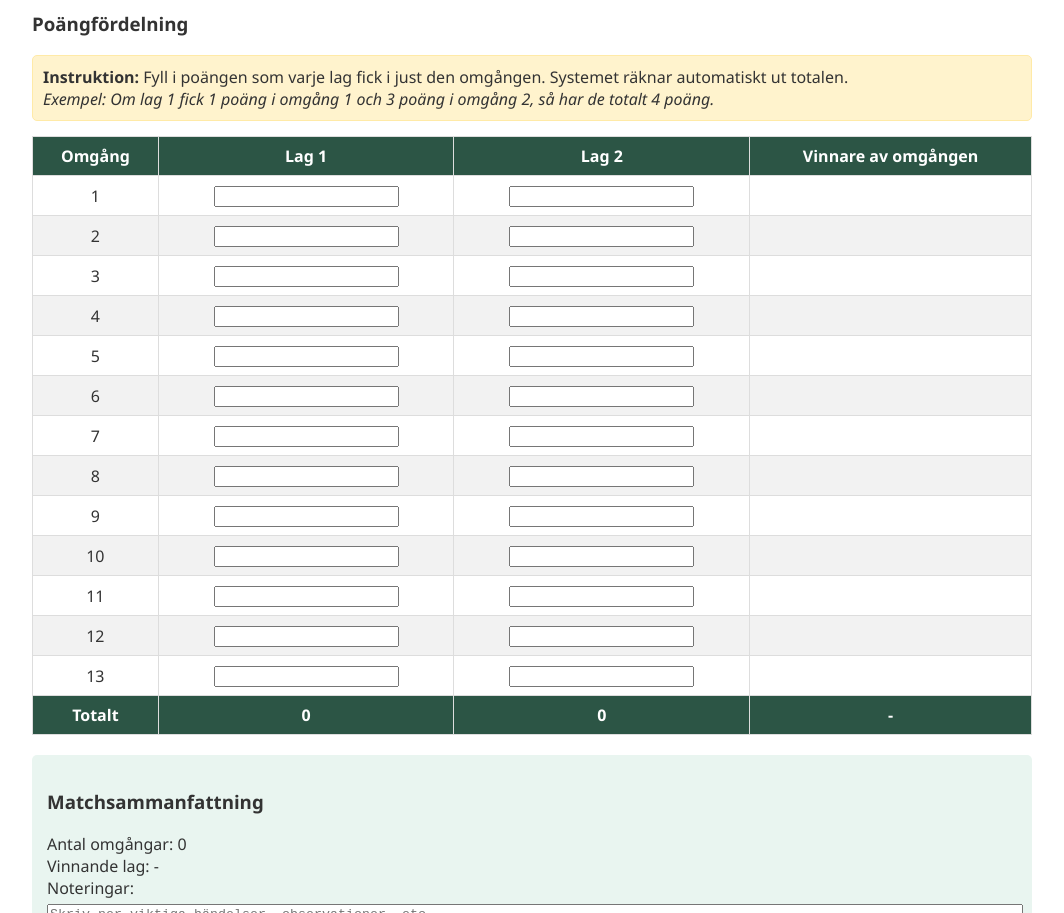
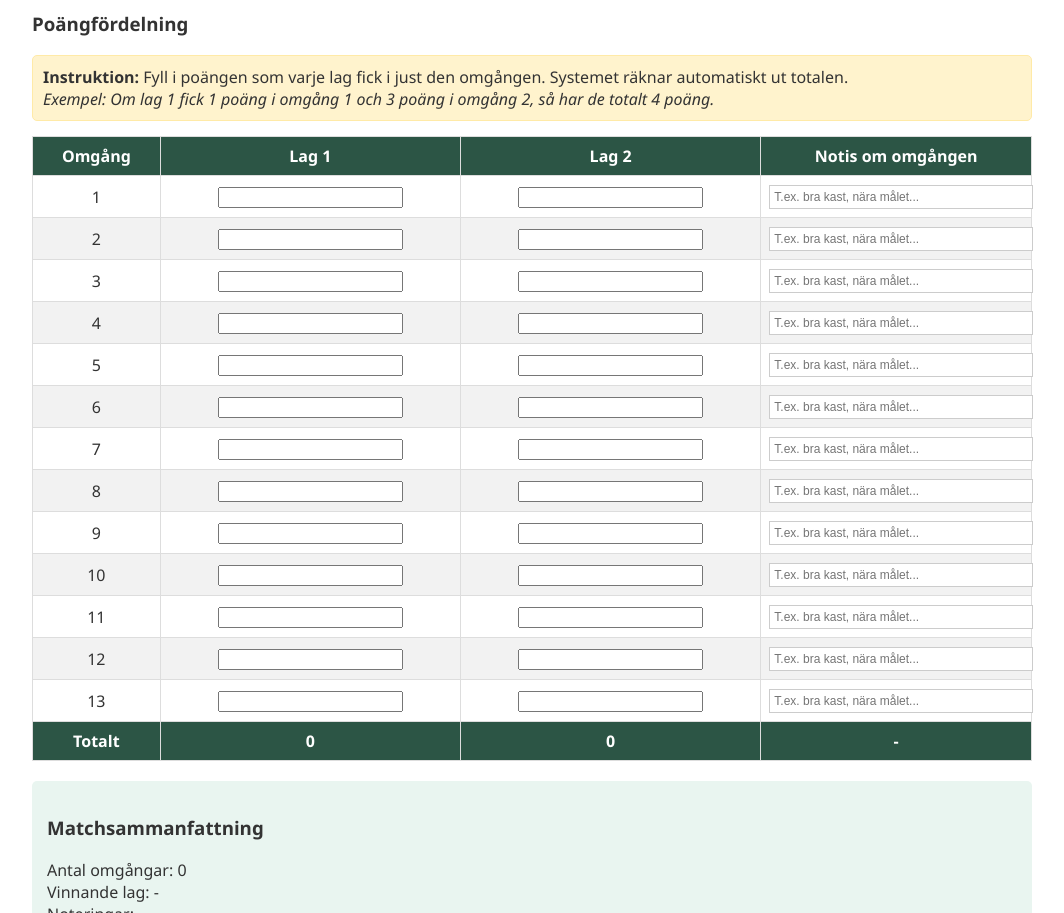
Before and after one commit to Mats6102hamberg/matchprotokoll, a plain HTML site: page public/index.html in a window 1280 px wide. Shown: the part 380-1293 px from the top of the page, without its empty margins (108-1172 px from the left). Drawn offline with Linux system fonts and the light colour scheme.

Commit message:
Lagt till notis-fält för varje omgång istället för vinnare-visning

```diff
--- a/public/index.html
+++ b/public/index.html
@@ -46,6 +46,17 @@
             border: 1px solid #ddd;
             padding: 8px;
             text-align: center;
+        }
+        .round-note {
+            width: 100%;
+            border: 1px solid #ccc;
+            padding: 4px;
+            font-size: 12px;
+            text-align: left;
+        }
+        .round-note:focus {
+            border-color: #2c5545;
+            outline: none;
         }
         th {
             background-color: #2c5545;
@@ -145,7 +156,7 @@
                 <th>Omgång</th>
                 <th id="team1-header">Lag 1</th>
                 <th id="team2-header">Lag 2</th>
-                <th>Vinnare av omgången</th>
+                <th>Notis om omgången</th>
             </tr>
         </thead>
          <tbody>
@@ -153,79 +164,79 @@
                 <td>1</td>
                 <td><input type="number" min="0" class="score-input" data-team="1" data-round="1"></td>
                 <td><input type="number" min="0" class="score-input" data-team="2" data-round="1"></td>
-                <td class="round-winner" data-round="1"></td>
+                <td><input type="text" class="round-note" data-round="1" placeholder="T.ex. bra kast, nära målet..."></td>
             </tr>
             <tr>
                 <td>2</td>
                 <td><input type="number" min="0" class="score-input" data-team="1" data-round="2"></td>
                 <td><input type="number" min="0" class="score-input" data-team="2" data-round="2"></td>
-                <td class="round-winner" data-round="2"></td>
+                <td><input type="text" class="round-note" data-round="2" placeholder="T.ex. bra kast, nära målet..."></td>
             </tr>
             <tr>
                 <td>3</td>
                 <td><input type="number" min="0" class="score-input" data-team="1" data-round="3"></td>
                 <td><input type="number" min="0" class="score-input" data-team="2" data-round="3"></td>
-                <td class="round-winner" data-round="3"></td>
+                <td><input type="text" class="round-note" data-round="3" placeholder="T.ex. bra kast, nära målet..."></td>
             </tr>
             <tr>
                 <td>4</td>
                 <td><input type="number" min="0" class="score-input" data-team="1" data-round="4"></td>
                 <td><input type="number" min="0" class="score-input" data-team="2" data-round="4"></td>
-                <td class="round-winner" data-round="4"></td>
+                <td><input type="text" class="round-note" data-round="4" placeholder="T.ex. bra kast, nära målet..."></td>
             </tr>
             <tr>
                 <td>5</td>
                 <td><input type="number" min="0" class="score-input" data-team="1" data-round="5"></td>
                 <td><input type="number" min="0" class="score-input" data-team="2" data-round="5"></td>
-                <td class="round-winner" data-round="5"></td>
+                <td><input type="text" class="round-note" data-round="5" placeholder="T.ex. bra kast, nära målet..."></td>
             </tr>
             <tr>
                 <td>6</td>
                 <td><input type="number" min="0" class="score-input" data-team="1" data-round="6"></td>
                 <td><input type="number" min="0" class="score-input" data-team="2" data-round="6"></td>
-                <td class="round-winner" data-round="6"></td>
+                <td><input type="text" class="round-note" data-round="6" placeholder="T.ex. bra kast, nära målet..."></td>
             </tr>
             <tr>
                 <td>7</td>
                 <td><input type="number" min="0" class="score-input" data-team="1" data-round="7"></td>
                 <td><input type="number" min="0" class="score-input" data-team="2" data-round="7"></td>
-                <td class="round-winner" data-round="7"></td>
+                <td><input type="text" class="round-note" data-round="7" placeholder="T.ex. bra kast, nära målet..."></td>
             </tr>
             <tr>
                 <td>8</td>
                 <td><input type="number" min="0" class="score-input" data-team="1" data-round="8"></td>
                 <td><input type="number" min="0" class="score-input" data-team="2" data-round="8"></td>
-                <td class="round-winner" data-round="8"></td>
+                <td><input type="text" class="round-note" data-round="8" placeholder="T.ex. bra kast, nära målet..."></td>
             </tr>
             <tr>
                 <td>9</td>
                 <td><input type="number" min="0" class="score-input" data-team="1" data-round="9"></td>
                 <td><input type="number" min="0" class="score-input" data-team="2" data-round="9"></td>
-                <td class="round-winner" data-round="9"></td>
+                <td><input type="text" class="round-note" data-round="9" placeholder="T.ex. bra kast, nära målet..."></td>
             </tr>
             <tr>
                 <td>10</td>
                 <td><input type="number" min="0" class="score-input" data-team="1" data-round="10"></td>
                 <td><input type="number" min="0" class="score-input" data-team="2" data-round="10"></td>
-                <td class="round-winner" data-round="10"></td>
+                <td><input type="text" class="round-note" data-round="10" placeholder="T.ex. bra kast, nära målet..."></td>
             </tr>
             <tr>
                 <td>11</td>
                 <td><input type="number" min="0" class="score-input" data-team="1" data-round="11"></td>
                 <td><input type="number" min="0" class="score-input" data-team="2" data-round="11"></td>
-                <td class="round-winner" data-round="11"></td>
+                <td><input type="text" class="round-note" data-round="11" placeholder="T.ex. bra kast, nära målet..."></td>
             </tr>
             <tr>
                 <td>12</td>
                 <td><input type="number" min="0" class="score-input" data-team="1" data-round="12"></td>
                 <td><input type="number" min="0" class="score-input" data-team="2" data-round="12"></td>
-                <td class="round-winner" data-round="12"></td>
+                <td><input type="text" class="round-note" data-round="12" placeholder="T.ex. bra kast, nära målet..."></td>
             </tr>
             <tr>
                 <td>13</td>
                 <td><input type="number" min="0" class="score-input" data-team="1" data-round="13"></td>
                 <td><input type="number" min="0" class="score-input" data-team="2" data-round="13"></td>
-                <td class="round-winner" data-round="13"></td>
+                <td><input type="text" class="round-note" data-round="13" placeholder="T.ex. bra kast, nära målet..."></td>
             </tr>
         </tbody>
         <tfoot>
@@ -274,7 +285,7 @@
 
             console.log('updateScores called');
 
-            // Beräkna totalpoäng och vinnare för varje omgång
+            // Beräkna totalpoäng för varje omgång
             for (let i = 1; i <= 13; i++) {
                 const team1Input = document.querySelector(`.score-input[data-team="1"][data-round="${i}"]`);
                 const team2Input = document.querySelector(`.score-input[data-team="2"][data-round="${i}"]`);
@@ -290,18 +301,6 @@
 
                 team1Total += team1RoundScore;
                 team2Total += team2RoundScore;
-
-                // Bestäm vinnare av omgången
-                const roundWinnerCell = document.querySelector(`.round-winner[data-round="${i}"]`);
-                if (team1RoundScore > team2RoundScore) {
-                    roundWinnerCell.textContent = document.getElementById('team1-name').value || 'Lag 1';
-                } else if (team2RoundScore > team1RoundScore) {
-                    roundWinnerCell.textContent = document.getElementById('team2-name').value || 'Lag 2';
-                } else if (team1RoundScore === 0 && team2RoundScore === 0) {
-                    roundWinnerCell.textContent = '';
-                } else {
-                    roundWinnerCell.textContent = 'Oavgjort';
-                }
             }
 
             console.log(`Totaler: Lag1=${team1Total}, Lag2=${team2Total}`);
@@ -354,11 +353,6 @@
                 document.getElementById('rounds-played').textContent = '0';
                 document.getElementById('team1-header').textContent = 'Lag 1';
                 document.getElementById('team2-header').textContent = 'Lag 2';
-
-                const roundWinners = document.querySelectorAll('.round-winner');
-                roundWinners.forEach(cell => {
-                    cell.textContent = '';
-                });
             }
         }
 
```
